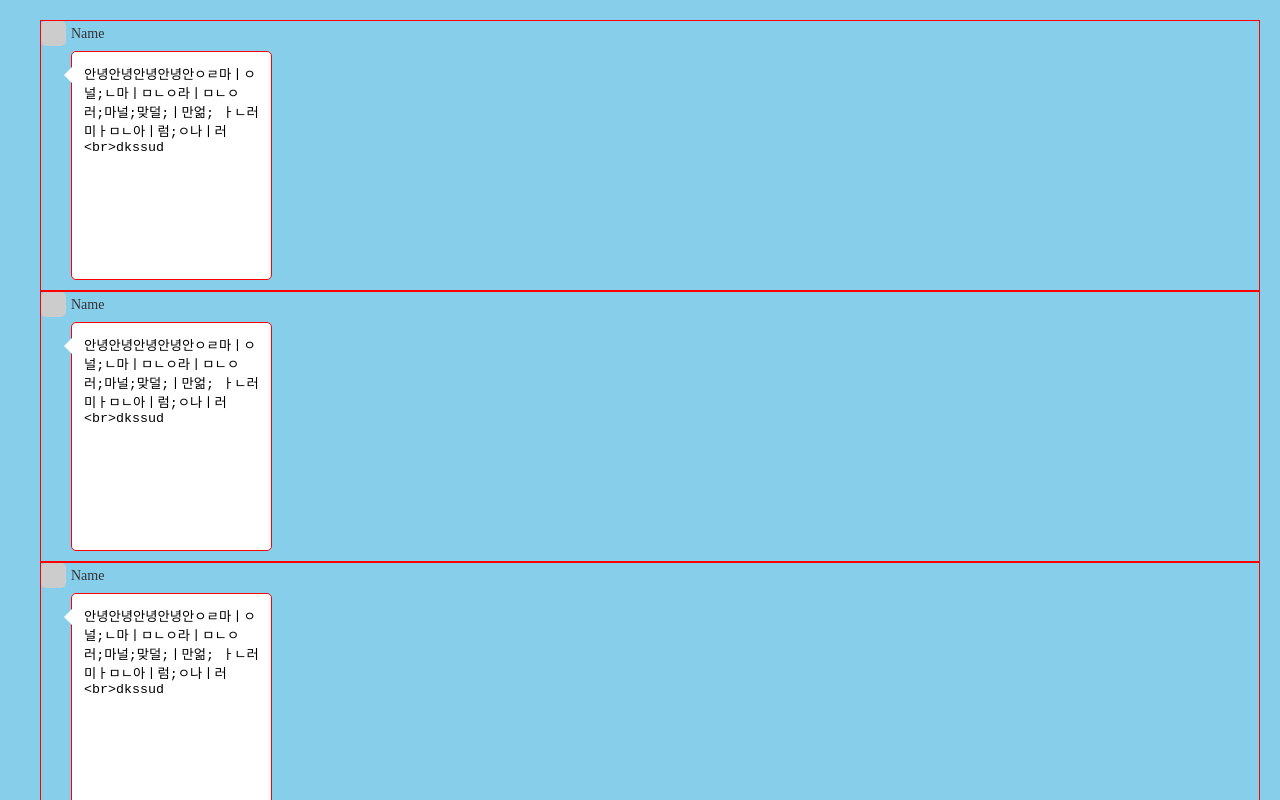
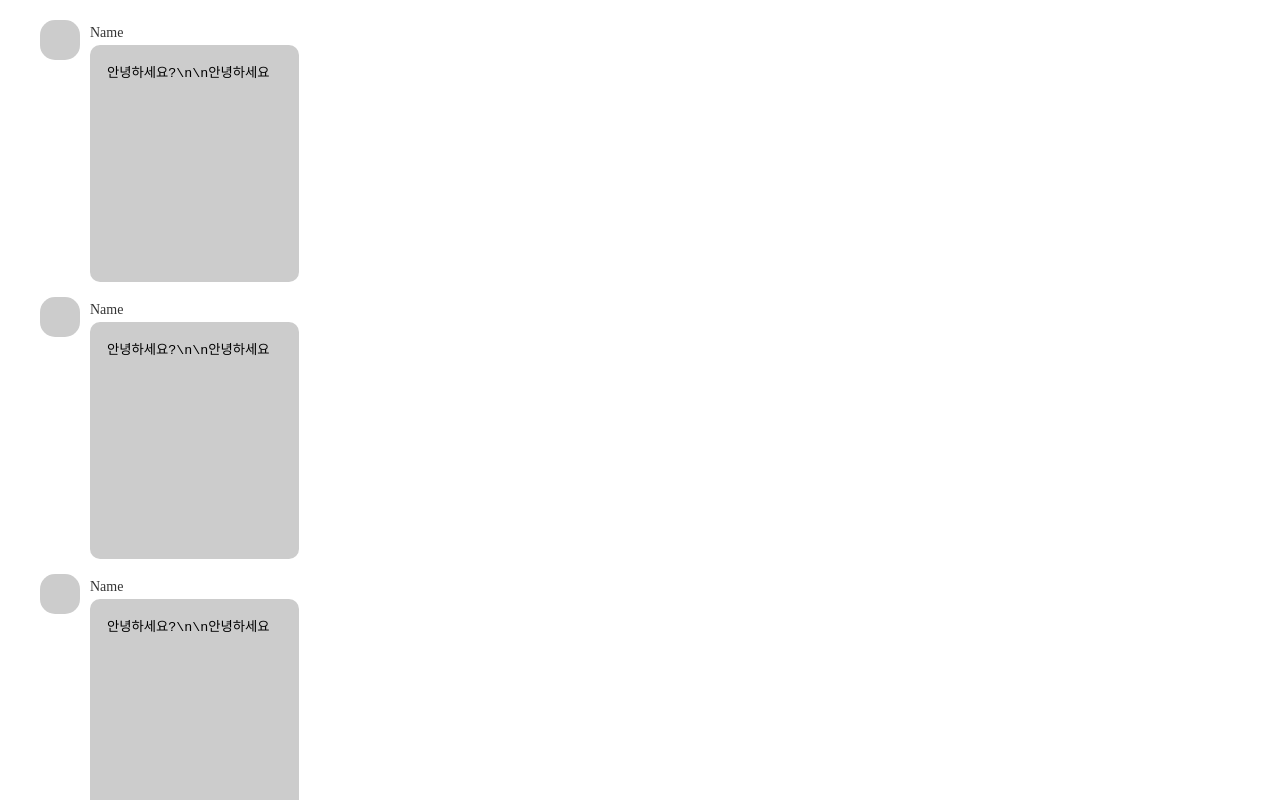
Before and after one commit to dmsdl950823/kakao_chat_export, a React (Create React App) app: page / in a window 1280 px wide. Shown: the top 800 px of the page. Built offline with nearby package versions, Linux system fonts and the light colour scheme.

Commit message:
Updated #0801 채팅 UI 세팅

```diff
--- a/src/component/ChatList.tsx
+++ b/src/component/ChatList.tsx
@@ -7,12 +7,8 @@ type AppProps = {
 
 export default function ChatList ({ value }: AppProps) {
   const setStyle = () => {
-    // console.log(textarea)
-
     return { height: '200px' }
   }
-
-  // const value = '웨구에구에ㅜ에구게ㅜ게우개ㅔㄴ무렝리'
 
   const textarea = (
     <div className="-chat">
@@ -24,5 +20,14 @@ export default function ChatList ({ value }: AppProps) {
     </div>
   )
 
-  return textarea
+  return (
+    <li className="-list">
+      <div className="-image"></div>
+
+      <div className="-profile">
+        <span className="name">Name</span>
+        { textarea }
+      </div>
+    </li>
+  )
 }
--- a/src/style/chartlist.css
+++ b/src/style/chartlist.css
@@ -1,27 +1,28 @@
 .chart-list {
   padding: 20px;
-  background-color: skyblue;
   font-size: 13px;
   color: #333;
 }
 
 .-list {
-  border: 1px solid red;
   margin-left: 20px;
   font-size: 14px;
+  display: flex;
 }
 
 .-profile {
   display: flex;
-  align-items: center;
+  flex-direction: column;
+  justify-content: flex-start;
   margin-bottom: 5px;
 }
 
 .-image {
-  width: 25px;
-  height: 25px;
-  margin-right: 5px;
-  border-radius: 5px;
+  width: 40px;
+  height: 40px;
+  /* margin-top: 2px; */
+  margin-right: 10px;
+  border-radius: 15px;
   background-color: #CCC;
 }
 
@@ -32,32 +33,33 @@
 
 .-list .-chat {
   display: inline-block;
-  padding: 10px;
-  background-color: #FFF;
+  padding: 15px;
+  background-color: #ccc;
   margin-bottom: 10px;
-  border-radius: 5px;
+  border-radius: 10px;
   white-space: pre-wrap;
   height: auto;
-  margin-left: 30px;
   position: relative;
-  border: 1px solid red;
 }
 
-.-list .-chat:before {
+/* .-list .-chat:before {
   content: '';
   position: absolute;
-  top: 15px;
-  left: -20px;
-  width: 20px;
-  height: 5px;
-  border-left: 8px solid transparent;
-  border-top: 8px solid transparent;
-  border-bottom: 8px solid transparent;
-  border-right: 8px solid #FFF;
-  box-sizing: border-box;
-}
+  top: 0;
+  left: -10px;
+  width: 15px;
+  height: 10px;
+  background-color: #FFF;
+  border-radius: 10px 0 0 10px;
+} */
 
 textarea {
   border: none;
   resize: none;
+  font-style: normal;
+  background-color: transparent;
 }
+
+textarea:focus {
+  outline: none;
+}
--- a/src/view/Home.js
+++ b/src/view/Home.js
@@ -1,19 +1,15 @@
 import React from 'react'
 import ChatList from '../component/ChatList'
-import Input from '../component/Input'
+// import Input from '../component/Input'
 
 export default function Home () {
   const numbers = [1, 2, 3, 4, 5]
   const listItems = numbers.map((number) => {
     return (
-      <li className="-list" key={number.toString()}>
-        <div className="-profile">
-          <div className="-image"></div>
-          <span className="name">Name</span>
-        </div>
-
-        <ChatList value="안녕안녕안녕안녕안ㅇㄹ마ㅣㅇ널;ㄴ마ㅣㅁㄴㅇ라ㅣㅁㄴㅇ러;마널;맞덜;ㅣ만얾; ㅏㄴ러미ㅏㅁㄴ아ㅣ럼;ㅇ나ㅣ러 <br>dkssud" />
-      </li>
+      <ChatList
+        key={number.toString()}
+        value="안녕하세요?\n\n안녕하세요"
+      />
     )
   })
   return (
@@ -22,7 +18,7 @@ export default function Home () {
         { listItems }
 
       </ul>
-      <Input></Input>
+      {/* <Input></Input> */}
     </div>
   )
 }
```
